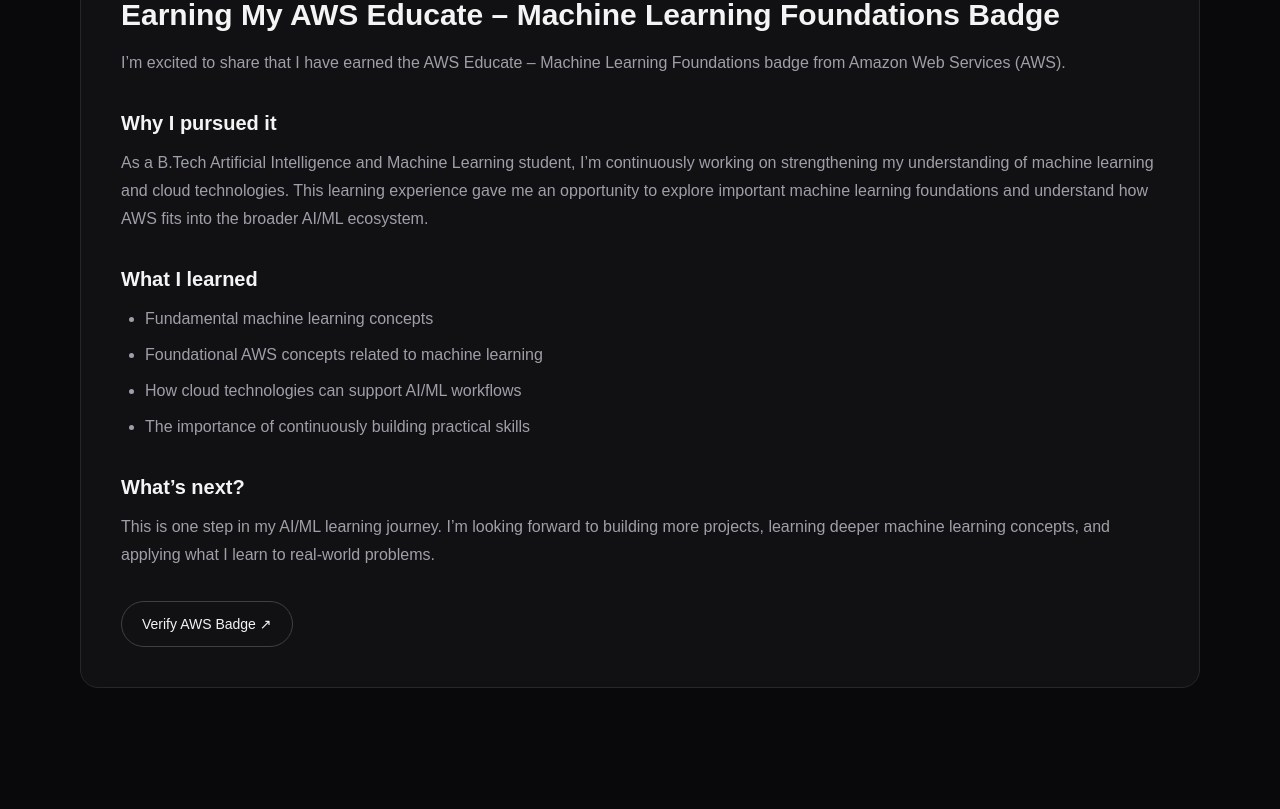
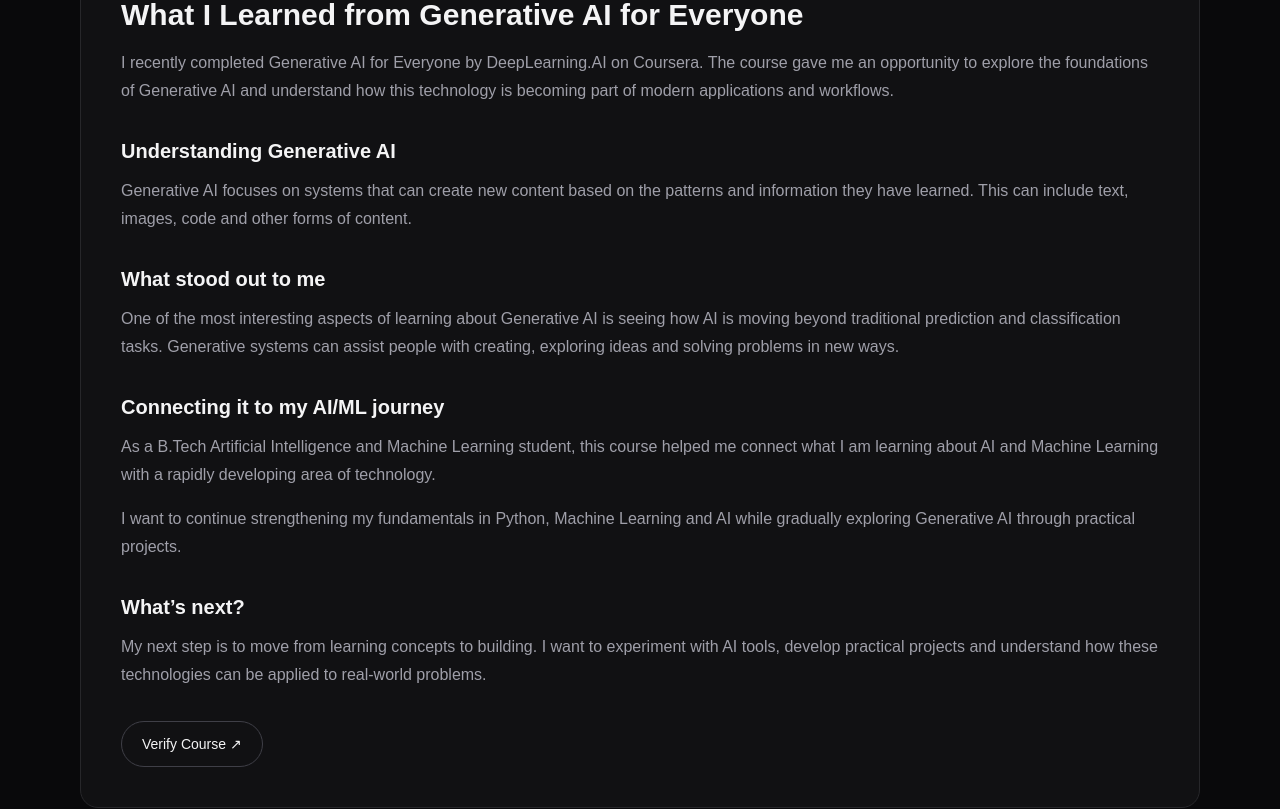
Before and after one commit to Channabasava-utk/channabasava-portfolio, a Next.js app: page /blog in a window 1280 px wide. Shown: the part 420-1229 px from the top of the page. Before the commit the page ends 1172 px from the top, so only its background shows below. Built offline with nearby package versions, Linux system fonts and the light colour scheme.

Commit message:
Update page.tsx

```diff
--- a/app/blog/page.tsx
+++ b/app/blog/page.tsx
@@ -4,21 +4,113 @@
   return (
     <main className="min-h-screen">
       <div className="container py-16">
-        <Link href="/" className="text-sm text-zinc-500">
+
+        <Link
+          href="/"
+          className="text-sm text-zinc-500 hover:text-zinc-300"
+        >
           ← Home
         </Link>
 
-        <p className="mono mt-20 text-sm text-sky-300">BLOG</p>
+        <p className="mono mt-20 text-sm text-sky-300">
+          BLOG
+        </p>
 
         <h1 className="mt-3 text-5xl font-semibold">
           Writing & notes.
         </h1>
 
         <p className="mt-5 max-w-2xl text-zinc-400">
-          Notes from my journey in AI, Machine Learning and software development.
+          Notes from my journey in AI, Machine Learning and software
+          development.
         </p>
 
+        {/* ARTICLE 2 */}
         <article className="card mt-12 p-8 md:p-10">
+
+          <p className="mono text-sm text-sky-300">
+            AUGUST 2026
+          </p>
+
+          <h2 className="mt-4 text-3xl font-semibold">
+            What I Learned from Generative AI for Everyone
+          </h2>
+
+          <p className="mt-4 leading-7 text-zinc-400">
+            I recently completed Generative AI for Everyone by
+            DeepLearning.AI on Coursera. The course gave me an
+            opportunity to explore the foundations of Generative AI
+            and understand how this technology is becoming part of
+            modern applications and workflows.
+          </p>
+
+          <h3 className="mt-8 text-xl font-semibold">
+            Understanding Generative AI
+          </h3>
+
+          <p className="mt-3 leading-7 text-zinc-400">
+            Generative AI focuses on systems that can create new
+            content based on the patterns and information they have
+            learned. This can include text, images, code and other
+            forms of content.
+          </p>
+
+          <h3 className="mt-8 text-xl font-semibold">
+            What stood out to me
+          </h3>
+
+          <p className="mt-3 leading-7 text-zinc-400">
+            One of the most interesting aspects of learning about
+            Generative AI is seeing how AI is moving beyond
+            traditional prediction and classification tasks.
+            Generative systems can assist people with creating,
+            exploring ideas and solving problems in new ways.
+          </p>
+
+          <h3 className="mt-8 text-xl font-semibold">
+            Connecting it to my AI/ML journey
+          </h3>
+
+          <p className="mt-3 leading-7 text-zinc-400">
+            As a B.Tech Artificial Intelligence and Machine Learning
+            student, this course helped me connect what I am learning
+            about AI and Machine Learning with a rapidly developing
+            area of technology.
+          </p>
+
+          <p className="mt-4 leading-7 text-zinc-400">
+            I want to continue strengthening my fundamentals in
+            Python, Machine Learning and AI while gradually exploring
+            Generative AI through practical projects.
+          </p>
+
+          <h3 className="mt-8 text-xl font-semibold">
+            What&rsquo;s next?
+          </h3>
+
+          <p className="mt-3 leading-7 text-zinc-400">
+            My next step is to move from learning concepts to
+            building. I want to experiment with AI tools, develop
+            practical projects and understand how these technologies
+            can be applied to real-world problems.
+          </p>
+
+          <div className="mt-8">
+            <a
+              href="https://coursera.org/verify/ENBYGWAAH59E"
+              target="_blank"
+              rel="noreferrer"
+              className="inline-block rounded-full border border-zinc-700 px-5 py-3 text-sm transition hover:border-sky-400 hover:text-sky-300"
+            >
+              Verify Course ↗
+            </a>
+          </div>
+
+        </article>
+
+        {/* ARTICLE 1 */}
+        <article className="card mt-8 p-8 md:p-10">
+
           <p className="mono text-sm text-sky-300">
             AUGUST 2026
           </p>
@@ -28,8 +120,9 @@
           </h2>
 
           <p className="mt-4 leading-7 text-zinc-400">
-            I’m excited to share that I have earned the AWS Educate –
-            Machine Learning Foundations badge from Amazon Web Services (AWS).
+            I&rsquo;m excited to share that I have earned the AWS
+            Educate – Machine Learning Foundations badge from Amazon
+            Web Services (AWS).
           </p>
 
           <h3 className="mt-8 text-xl font-semibold">
@@ -37,12 +130,10 @@
           </h3>
 
           <p className="mt-3 leading-7 text-zinc-400">
-            As a B.Tech Artificial Intelligence and Machine Learning student,
-            I’m continuously working on strengthening my understanding of
-            machine learning and cloud technologies. This learning experience
-            gave me an opportunity to explore important machine learning
-            foundations and understand how AWS fits into the broader AI/ML
-            ecosystem.
+            As a B.Tech Artificial Intelligence and Machine Learning
+            student, I&rsquo;m continuously working on strengthening
+            my understanding of machine learning and cloud
+            technologies.
           </p>
 
           <h3 className="mt-8 text-xl font-semibold">
@@ -50,20 +141,32 @@
           </h3>
 
           <ul className="mt-3 list-disc space-y-2 pl-6 leading-7 text-zinc-400">
-            <li>Fundamental machine learning concepts</li>
-            <li>Foundational AWS concepts related to machine learning</li>
-            <li>How cloud technologies can support AI/ML workflows</li>
-            <li>The importance of continuously building practical skills</li>
+            <li>
+              Fundamental machine learning concepts
+            </li>
+
+            <li>
+              Foundational AWS concepts related to machine learning
+            </li>
+
+            <li>
+              How cloud technologies can support AI/ML workflows
+            </li>
+
+            <li>
+              The importance of continuously building practical skills
+            </li>
           </ul>
 
           <h3 className="mt-8 text-xl font-semibold">
-            What’s next?
+            What&rsquo;s next?
           </h3>
 
           <p className="mt-3 leading-7 text-zinc-400">
-            This is one step in my AI/ML learning journey. I’m looking forward
-            to building more projects, learning deeper machine learning
-            concepts, and applying what I learn to real-world problems.
+            This is one step in my AI/ML learning journey. I&rsquo;m
+            looking forward to building more projects, learning
+            deeper machine learning concepts, and applying what I
+            learn to real-world problems.
           </p>
 
           <div className="mt-8">
@@ -76,7 +179,9 @@
               Verify AWS Badge ↗
             </a>
           </div>
+
         </article>
+
       </div>
     </main>
   );
```
